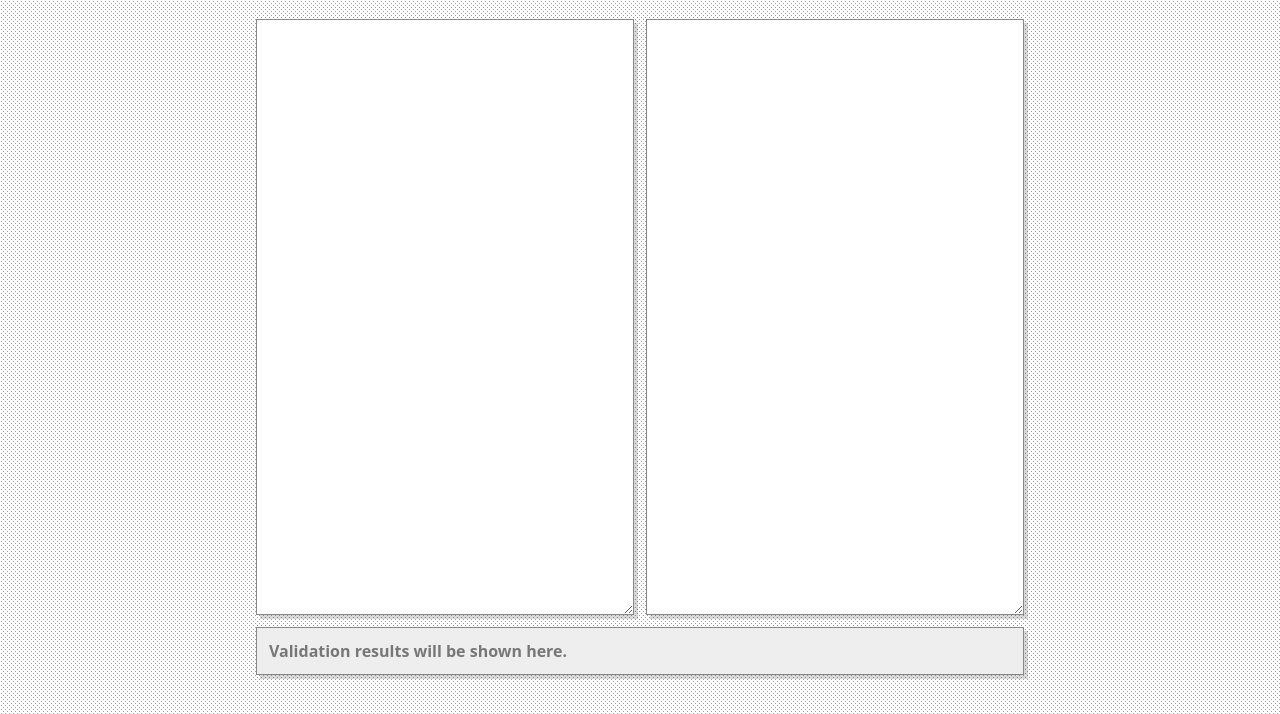
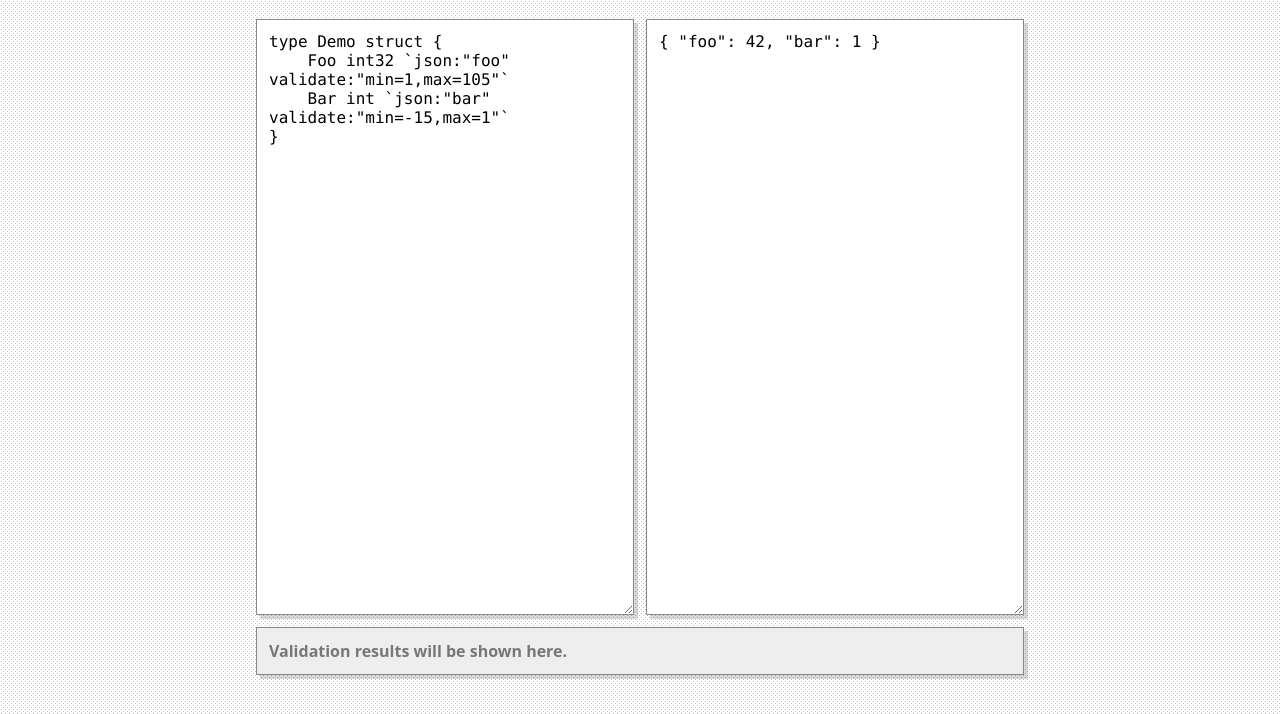
Before and after one commit to abhijit-hota/go-validator-playground, a plain HTML site: page frontend/index.html in a window 1280 px wide. Shown: the part 86-800 px from the top of the page. Drawn offline with Linux system fonts and the light colour scheme; no server answers.

Commit message:
🖼 frontend: initial render/cleanup

```diff
--- a/frontend/index.html
+++ b/frontend/index.html
@@ -1,5 +1,6 @@
 <!DOCTYPE html>
 <html lang="en">
+
 <head>
 	<meta charset="UTF-8" />
 	<meta http-equiv="X-UA-Compatible" content="IE=edge" />
@@ -9,7 +10,6 @@
 	<link rel="stylesheet" href="style.css" />
 
 	<script src="wasm_exec.js"></script>
-		<script src="wasm_init.js"></script>
 </head>
 
 <body>
@@ -19,8 +19,13 @@
 		<br />
 
 		<div class="area">
-				<textarea name="struct-type" id="struct-type" cols="30" rows="30" oninput="render();"></textarea>
-				<textarea name="json" id="json" cols="30" rows="30" oninput="render();"></textarea>
+			<textarea name="struct-type" id="struct-type" cols="30" rows="30" oninput="render();">
+type Demo struct {
+    Foo int32 `json:"foo" validate:"min=1,max=105"`
+    Bar int `json:"bar" validate:"min=-15,max=1"`
+}
+			</textarea>
+			<textarea name="json" id="json" cols="30" rows="30" oninput="render();">{ "foo": 42, "bar": 1 }</textarea>
 		</div>
 		<div id="result">
 			<span id="default" class="heading result"> Validation results will be shown here. </span>
@@ -46,5 +51,7 @@
 		</div>
 	</main>
 </body>
+
 <script src="index.js"></script>
+
 </html>
--- a/frontend/index.js
+++ b/frontend/index.js
@@ -72,3 +72,10 @@ const render = () => {
 			break;
 	}
 };
+
+// Instantiate WASM and first render
+const go = new Go();
+WebAssembly.instantiateStreaming(fetch('main.wasm'), go.importObject).then((result) => {
+	go.run(result.instance);
+	render();
+});
--- a/frontend/wasm_init.js
+++ /dev/null
@@ -1,4 +0,0 @@
-const go = new Go();
-WebAssembly.instantiateStreaming(fetch('main.wasm'), go.importObject).then((result) => {
-	go.run(result.instance);
-});
```
Also changed, not shown: frontend/style.css (line endings or trailing spaces). Lines whose indentation alone changed are shown as unchanged.
